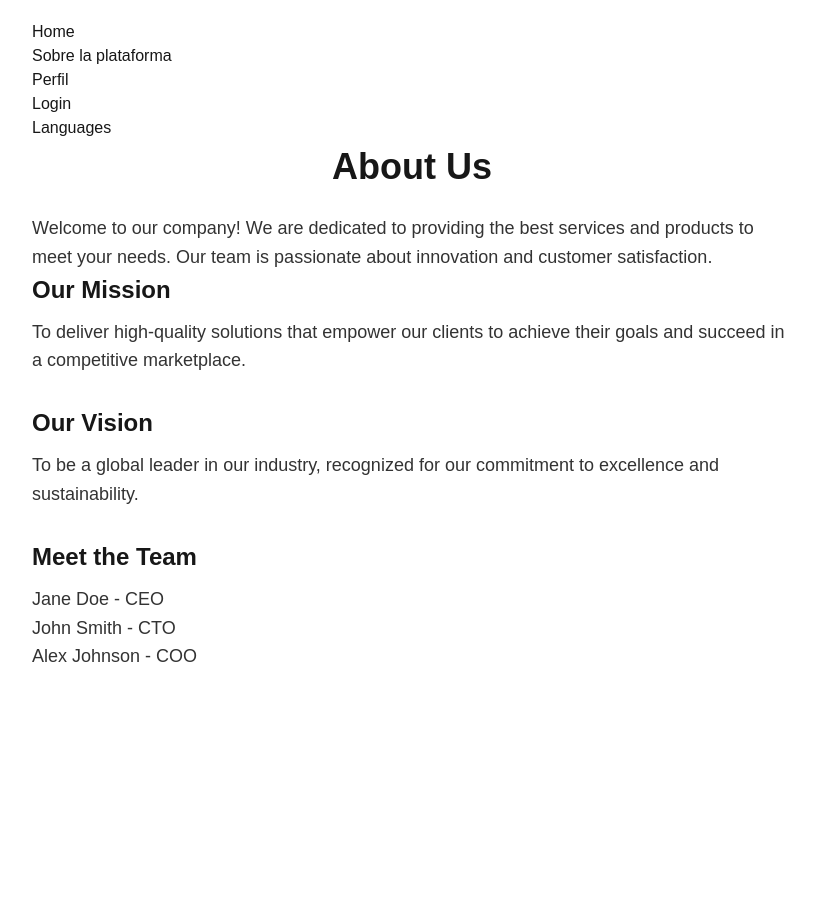
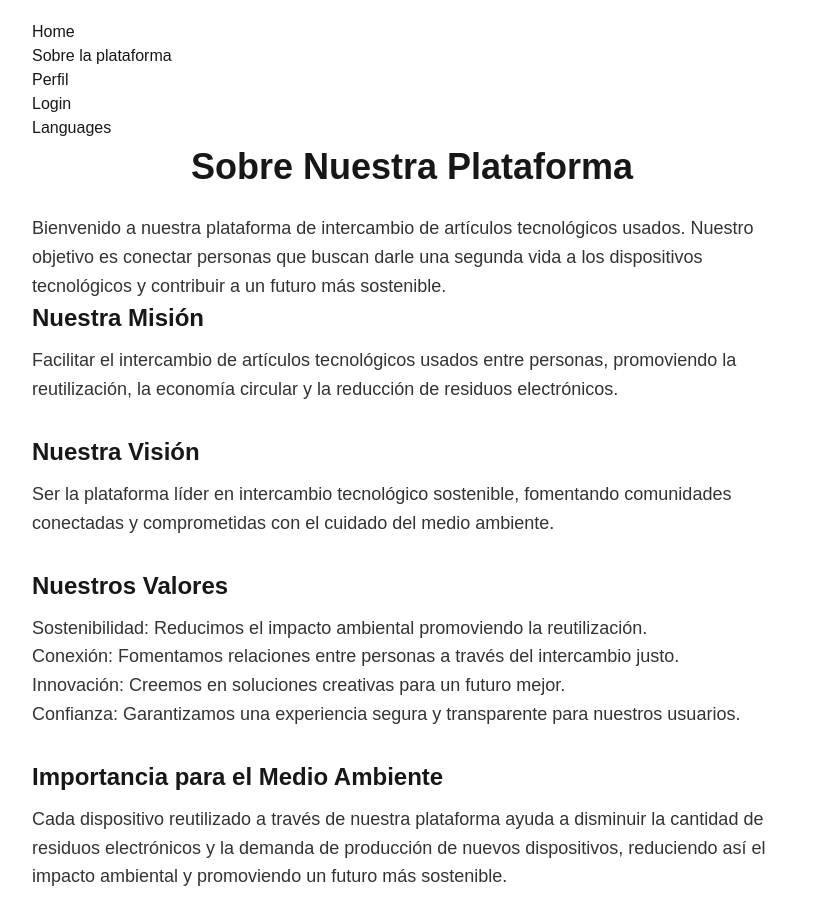
Before and after one commit to vaquitson/trabajo_dise-o, a Next.js app: page /about in a window 1280 px wide. Shown: the top 924 px of the page, without its empty margins (228-1043 px from the left). Before the commit the page ends 800 px from the top, so only its background shows below. Built offline with nearby package versions, Linux system fonts and the light colour scheme.

Commit message:
agregar valores,mision,vision,etc

```diff
--- a/src/app/about/page.js
+++ b/src/app/about/page.js
@@ -1,41 +1,50 @@
 // src/pages/About.js
-"use client"
+"use client";
 import { useState } from "react";
 import React from "react";
 import Navbar from '@/components/Navbar';
 
 const About = () => {
-  const [language, setLanguage] = useState("en");
+  const [language, setLanguage] = useState("es");
   return (
     <div style={styles.container}>
       <Navbar setLanguage={setLanguage} language={language} />
-      <h1 style={styles.title}>About Us</h1>
+      <h1 style={styles.title}>Sobre Nuestra Plataforma</h1>
       <p style={styles.text}>
-        Welcome to our company! We are dedicated to providing the best services
-        and products to meet your needs. Our team is passionate about innovation
-        and customer satisfaction.
+        Bienvenido a nuestra plataforma de intercambio de artículos tecnológicos usados.
+        Nuestro objetivo es conectar personas que buscan darle una segunda vida a los dispositivos
+        tecnológicos y contribuir a un futuro más sostenible.
       </p>
       <div style={styles.section}>
-        <h2 style={styles.subtitle}>Our Mission</h2>
+        <h2 style={styles.subtitle}>Nuestra Misión</h2>
         <p style={styles.text}>
-          To deliver high-quality solutions that empower our clients to achieve
-          their goals and succeed in a competitive marketplace.
+          Facilitar el intercambio de artículos tecnológicos usados entre personas,
+          promoviendo la reutilización, la economía circular y la reducción de residuos electrónicos.
         </p>
       </div>
       <div style={styles.section}>
-        <h2 style={styles.subtitle}>Our Vision</h2>
+        <h2 style={styles.subtitle}>Nuestra Visión</h2>
         <p style={styles.text}>
-          To be a global leader in our industry, recognized for our commitment
-          to excellence and sustainability.
+          Ser la plataforma líder en intercambio tecnológico sostenible, fomentando
+          comunidades conectadas y comprometidas con el cuidado del medio ambiente.
         </p>
       </div>
       <div style={styles.section}>
-        <h2 style={styles.subtitle}>Meet the Team</h2>
+        <h2 style={styles.subtitle}>Nuestros Valores</h2>
         <ul>
-          <li style={styles.text}>Jane Doe - CEO</li>
-          <li style={styles.text}>John Smith - CTO</li>
-          <li style={styles.text}>Alex Johnson - COO</li>
+          <li style={styles.text}>Sostenibilidad: Reducimos el impacto ambiental promoviendo la reutilización.</li>
+          <li style={styles.text}>Conexión: Fomentamos relaciones entre personas a través del intercambio justo.</li>
+          <li style={styles.text}>Innovación: Creemos en soluciones creativas para un futuro mejor.</li>
+          <li style={styles.text}>Confianza: Garantizamos una experiencia segura y transparente para nuestros usuarios.</li>
         </ul>
+      </div>
+      <div style={styles.section}>
+        <h2 style={styles.subtitle}>Importancia para el Medio Ambiente</h2>
+        <p style={styles.text}>
+          Cada dispositivo reutilizado a través de nuestra plataforma ayuda a disminuir la cantidad
+          de residuos electrónicos y la demanda de producción de nuevos dispositivos, reduciendo así
+          el impacto ambiental y promoviendo un futuro más sostenible.
+        </p>
       </div>
     </div>
   );
```
